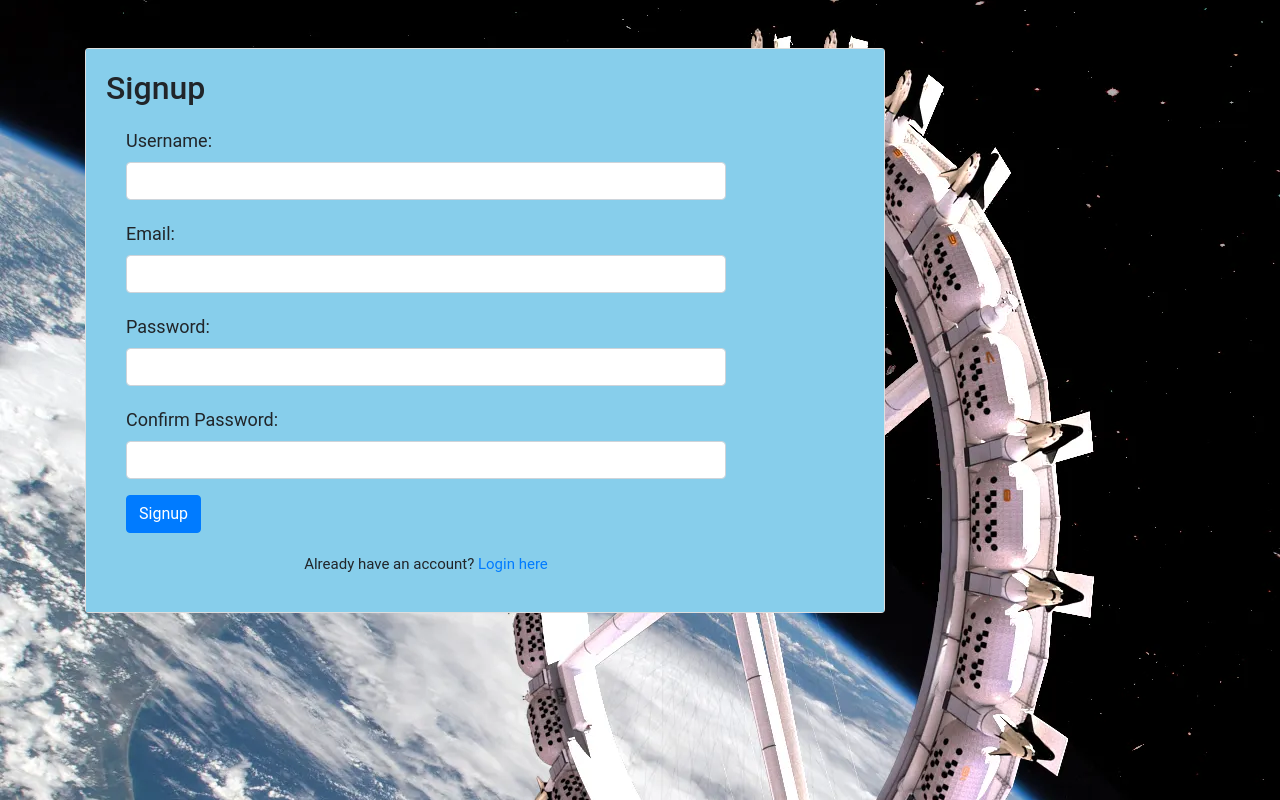
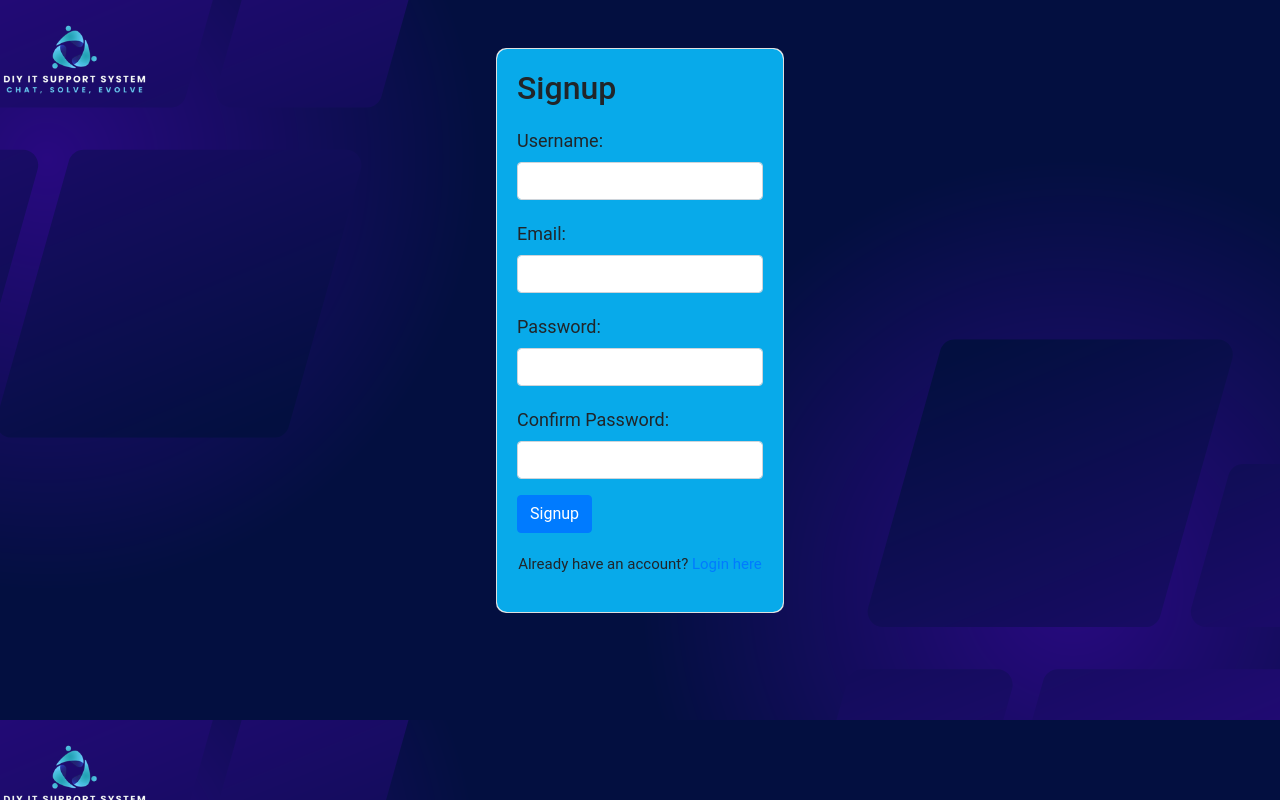
Before and after one commit to teddymitei/AI-CHATBOT, a PHP site: page /itsupport/signup.php in a window 1280 px wide. Run offline with PHP 8.4, Linux system fonts and the light colour scheme.

Commit message:
integration

```diff
--- a/landingpage.php
+++ b/landingpage.php
@@ -102,7 +102,7 @@
 	<br><br><br><br>
 	<div class="container">
 		<div class="col-6">
-			<img src="cc.png"  class="com-p">
+			<img src="tech.jpg"  class="com-p">
 		</div>
 		<div class="col-6">
 			<h2 class="heading-4">Let's Register & Get<br> 24/7<br> Instant Response</h2>
@@ -142,7 +142,7 @@
 	<br><br><br><br>
 	<div class="container">
 		<div class="col-6">
-			<img src="future.png" class="com-p">
+			<img src="africa.webp" class="com-p">
 		</div>
 		<div class="col-6">
 			<h2 class="heading-4">Get Empowered<br> and lead<br> The AI age</h2>
--- a/style1.css
+++ b/style1.css
@@ -1,33 +1,40 @@
 body {
-    background-image: url(voyager.webp);
-    font-family:"Roboto", sans-serif;
+  background-image: url(Blue2.png);
+  font-family: "Roboto", sans-serif;
+  margin: 0;
 }
+
+* {
+  box-sizing: border-box;
+}
+
 .card-body {
   -ms-flex: 1 1 auto;
   flex: 1 1 auto;
   min-height: 1px;
   padding: 1.25rem;
   max-width: 800px;
-    background: skyblue;
+  background: rgb(8, 170, 234);
+  margin: auto;
+  border-radius: 10px; /* Add border-radius for smooth corners */
+}
+
+.card {
+  max-width: fit-content;
+  margin: auto;
+  border-radius: 10px; /* Add border-radius for smooth corners */
 
 }
-.card{
-    max-width: 800px;
-}
-  .signup-box {
-    width: 260px;
-    height: 520px;
-    margin: auto;
-    background-color:skyblue;
-    border-radius: 3px;
-  }
 
+.signup-box,
 .login-box {
-    width: 260px;
-    height: 280px;
-    margin: auto;
-    border-radius: 3px;
-    background-color:skyblue;
+  width: 60%;
+  max-width: 260px;
+  margin: 20px auto;
+  border-radius: 10px; /* Add border-radius for smooth corners */
+  background-color: skyblue;
+  padding: 20px;
+  box-shadow: 0 0 10px rgba(0, 0, 0, 0.1);
 }
 
 h1 {
@@ -40,8 +47,9 @@ body {
 }
 
 form {
-    width: 600px;
-    margin-left: 20px;
+  width: 100%;
+  max-width: 600px;
+  margin: auto;
 }
 
 form label {
@@ -53,20 +61,21 @@ body {
 form input {
   width: 100%;
   padding: 7px;
-    border: none;
   border: 1px solid gray;
   border-radius: 6px;
   outline: none;
 }
+
 input[type="button"] {
-    width: 320px;
+  width: 100%;
   height: 35px;
   margin-top: 20px;
   border: none;
   background-color: rgba(0, 0, 128, 0.699);
-    color:white;
+  color: white;
   font-size: 18px;
 }
+
 p {
   text-align: center;
   padding-top: 20px;
```
Also changed, not shown: main.php (+6 -2 lines), Blue2.png (added), africa.webp (added), logo.png (deleted), logo2.png (deleted), tech.jpg (added), voyager.webp (deleted). Lines whose indentation alone changed are shown as unchanged.
